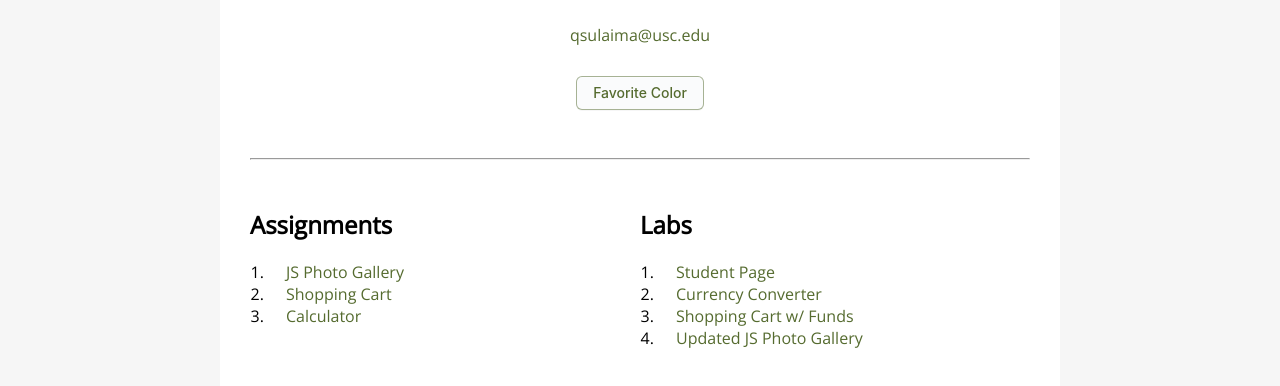
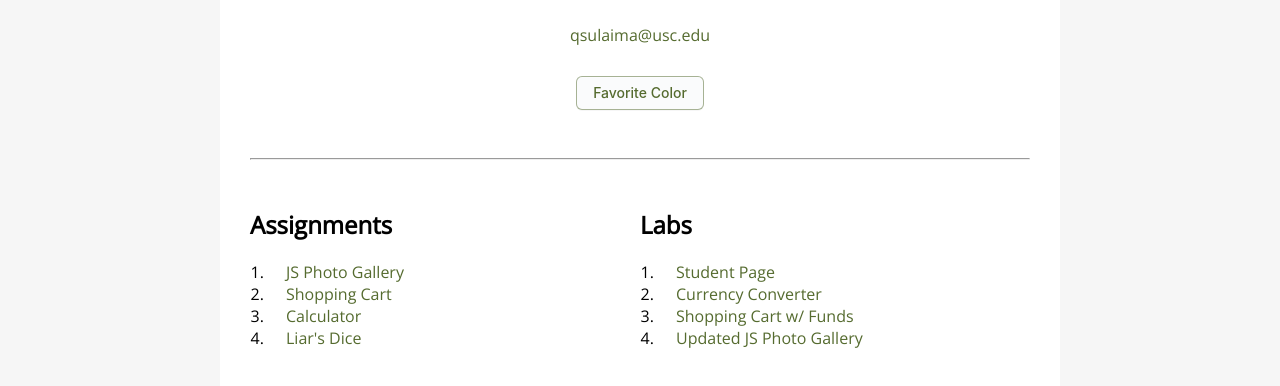
Before and after one commit to uscwebdev/itp301-submissions-qaisarsulaiman, a plain HTML site: page index.html in a window 1280 px wide. Shown: the part 156-542 px from the top of the page. Drawn offline with nearby package versions, Linux system fonts and the light colour scheme.

Commit message:
Update index.html

```diff
--- a/index.html
+++ b/index.html
@@ -145,6 +145,7 @@
                     <li><a href="assignment01/index.html">JS Photo Gallery</a></li>
                     <li><a href="assignment02/index.html">Shopping Cart</a></li>
                     <li><a href="assignment03/calculator.html">Calculator</a></li>
+                    <li><a href="assignment04/index.html">Liar's Dice</a></li>
                 </ol>
             </div> <!-- End assignments -->
             <div id="labs" class="col-2">
```
